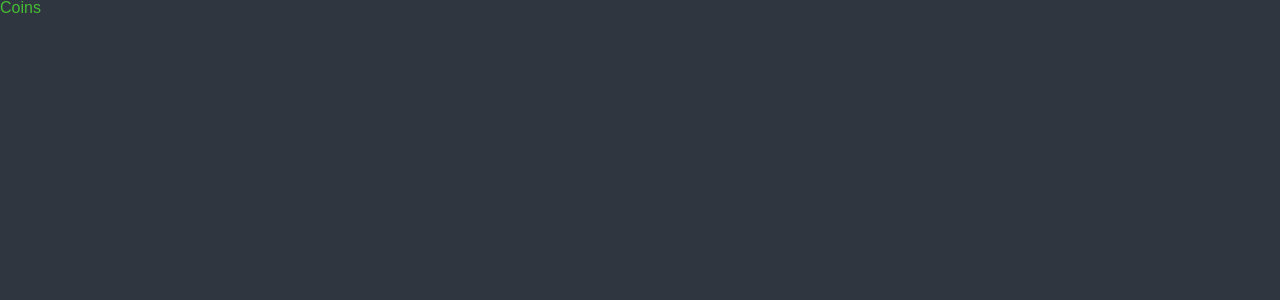
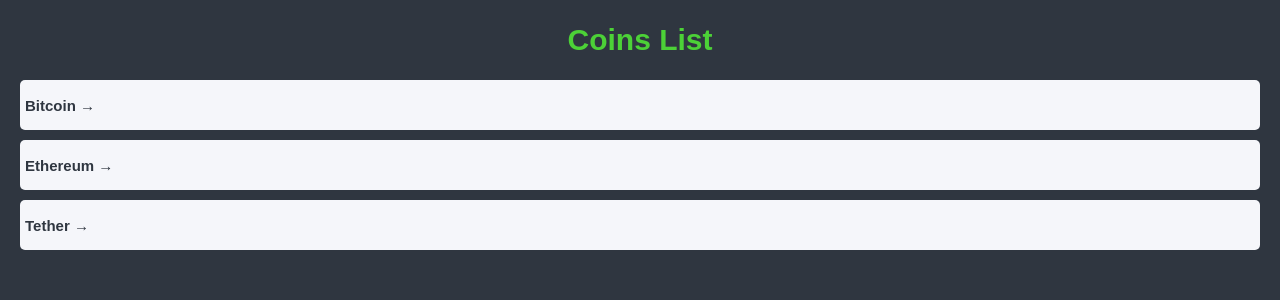
Before and after one commit to ng-lee/react-masterclass-2021-part-1, a React (Create React App) app: page / in a window 1280 px wide. Shown: the top 300 px of the page. Built offline with nearby package versions, Linux system fonts and the light colour scheme.

Commit message:
styled home

```diff
--- a/src/App.tsx
+++ b/src/App.tsx
@@ -62,6 +62,7 @@
 }
 a {
   text-decoration: none;
+  color: inherit;
 }
 `;
 
--- a/src/routes/Coins.tsx
+++ b/src/routes/Coins.tsx
@@ -1,11 +1,83 @@
+import { Link } from "react-router-dom";
 import styled from "styled-components";
+
+const Container = styled.div`
+  padding: 0 20px;
+`;
+
+const Header = styled.header`
+  height: 10vh;
+  display: flex;
+  align-items: center;
+  justify-content: center;
+`;
 
 const Title = styled.h1`
   color: ${(props) => props.theme.accentColor};
+  font-size: 30px;
+  font-weight: 600;
 `;
 
+const CoinsList = styled.ul``;
+
+const Coin = styled.li`
+  background-color: ${(props) => props.theme.textColor};
+  color: ${(props) => props.theme.bgColor};
+  display: flex;
+  align-items: center;
+  height: 50px;
+  margin-bottom: 10px;
+  font-size: 15px;
+  font-weight: 600;
+  padding-left: 5px;
+  border-radius: 5px;
+`;
+
+const coins = [
+  {
+    id: "btc-bitcoin",
+    name: "Bitcoin",
+    symbol: "BTC",
+    rank: 1,
+    is_new: false,
+    is_active: true,
+    type: "coin",
+  },
+  {
+    id: "eth-ethereum",
+    name: "Ethereum",
+    symbol: "ETH",
+    rank: 2,
+    is_new: false,
+    is_active: true,
+    type: "coin",
+  },
+  {
+    id: "usdt-tether",
+    name: "Tether",
+    symbol: "USDT",
+    rank: 3,
+    is_new: false,
+    is_active: true,
+    type: "token",
+  },
+];
+
 function Coins() {
-  return <Title>Coins</Title>;
+  return (
+    <Container>
+      <Header>
+        <Title>Coins List</Title>
+      </Header>
+      <CoinsList>
+        {coins.map((coin) => (
+          <Link to={`/${coin.id}`}>
+            <Coin key={coin.id}>{coin.name} &rarr;</Coin>
+          </Link>
+        ))}
+      </CoinsList>
+    </Container>
+  );
 }
 
 export default Coins;
--- a/src/theme.ts
+++ b/src/theme.ts
@@ -3,5 +3,5 @@
 export const lightTheme: DefaultTheme = {
   bgColor: "#2f3640",
   textColor: "#f5f6fa",
-  accentColor: "#44bd32",
+  accentColor: "#4cd137",
 };
```
